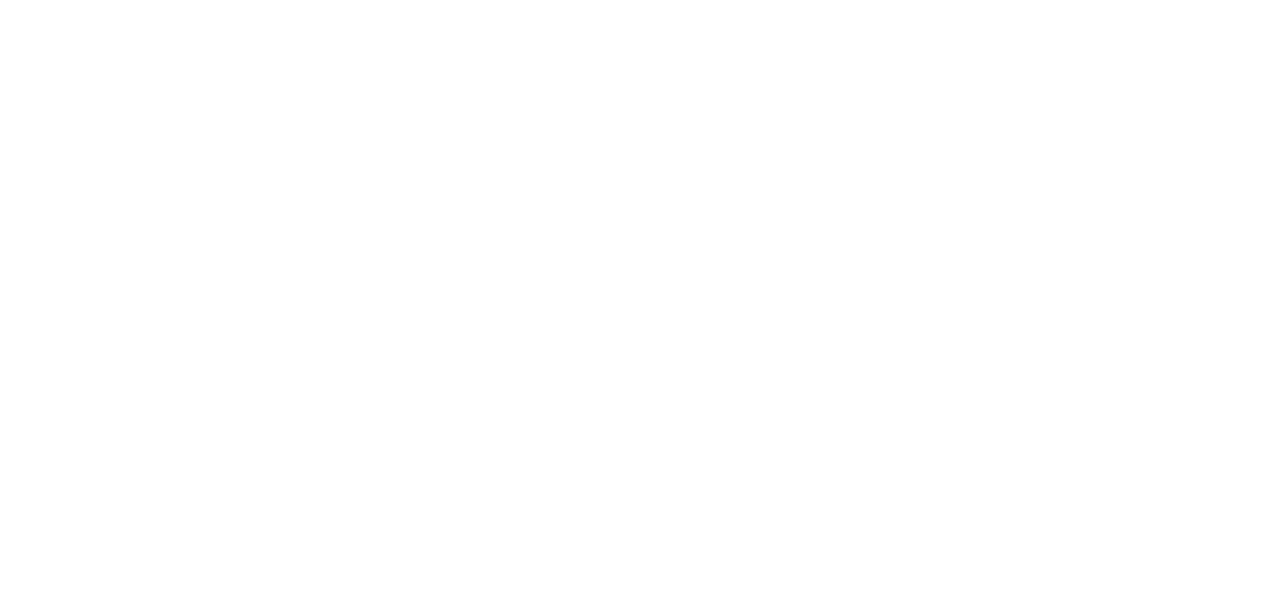
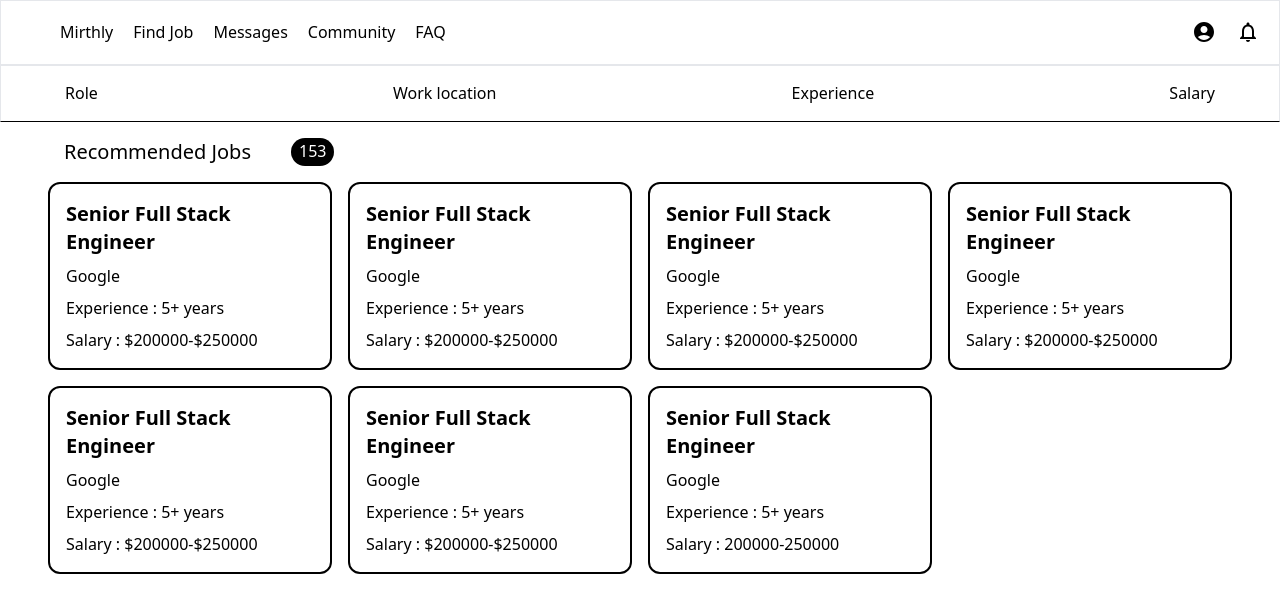
Before and after one commit to Mirthly/MirthlyHire, a React (Vite) app in the folder client/: page /explore in a window 1280 px wide. Before the commit this address had no page. Shown: the top 612 px of the page. Built offline with nearby package versions, Linux system fonts and the light colour scheme.

Commit message:
Page Changes

```diff
--- a/client/src/App.tsx
+++ b/client/src/App.tsx
@@ -1,12 +1,19 @@
 import { Route, Routes } from "react-router-dom";
 import HomePage from "./pages/HomePage";
-import Job from "./pages/Job";
+import Messages from "./pages/Messages";
+import Community from "./pages/Community";
+import About from "./pages/About";
+import Dashboard from "./pages/Dashboard";
 
 const App = () => {
   return (
     <Routes>
       <Route path="/" element={<HomePage />}></Route>
-      <Route path="/dashboard" element={<Job />}></Route>
+      <Route path="/explore" element={<Dashboard />}></Route>
+      <Route path="/messages" element={<Messages />}></Route>
+      <Route path="/community" element={<Community />}></Route>
+      <Route path="/about" element={<About />}></Route>
+
     </Routes>
   );
 };
--- a/client/src/components/Nav.tsx
+++ b/client/src/components/Nav.tsx
@@ -1,5 +1,6 @@
 import AccountCircleIcon from '@mui/icons-material/AccountCircle';
 import NotificationsNoneIcon from '@mui/icons-material/NotificationsNone';
+import { Link } from "react-router-dom";
 
 const Nav = () => {
   return (
@@ -7,15 +8,12 @@ const Nav = () => {
       <div>
         <div className='flex justify-between gap-5 border-b-2 fixed w-[100%]'>
           <div className='flex gap-5 m-5 px-10'>
-
-              <div>Mirthly</div>
-
+            <Link to="/">Mirthly</Link>
             <div className='flex gap-5'>
-              <div>Find Job</div>
-              <div>Messages</div>
-              <div>Hiring</div>
-              <div>Community</div>
-              <div>FAQ</div>
+              <Link to="/explore">Find Job</Link>
+              <Link to="/messages">Messages</Link>
+              <Link to="/community">Community</Link>
+              <Link to="/about">FAQ</Link>
             </div>
           </div>
           <div className='flex gap-5 m-5'>
--- /dev/null
+++ b/client/src/pages/About.tsx
@@ -0,0 +1,9 @@
+const About = () =>{
+    return(
+        <div>
+            <div>About</div>
+        </div>
+    )
+}
+
+export default About
--- /dev/null
+++ b/client/src/pages/Community.tsx
@@ -0,0 +1,9 @@
+const Community = () =>{
+    return(
+        <div>
+            <div>Community</div>
+        </div>
+    )
+}
+
+export default Community
--- /dev/null
+++ b/client/src/pages/Dashboard.tsx
@@ -0,0 +1,13 @@
+import Nav from "../components/Nav"
+import Job from "./Job";
+
+const Dashboard = () =>{
+    return(
+        <div>
+            <Nav/>
+            <Job/>
+        </div>
+    )
+}
+
+export default Dashboard;
--- a/client/src/pages/HomePage.tsx
+++ b/client/src/pages/HomePage.tsx
@@ -14,7 +14,7 @@ const HomePage = () => {
               Find jobs, create trackable resumes and enrich your application
             </div>
             <div className="flex gap-10">
-              <Link to="/dashboard">
+              <Link to="/explore">
                 <button className="shadow-lg px-4 py-2 text-2xl rounded-xl flex gap-2 items-center">
                   <div>Find</div>
                   <svg xmlns="http://www.w3.org/2000/svg" fill="none" viewBox="0 0 24 24" strokeWidth={1.5} stroke="currentColor" className="w-6 h-6">
--- a/client/src/pages/Job.tsx
+++ b/client/src/pages/Job.tsx
@@ -1,10 +1,10 @@
 import Nav from '../components/Nav';
 import Specs from '../components/Specs';
 import RecommendedJobs from '../components/RecommendedJobs';
+
 const Job = () => {
   return (
     <div>
-      <Nav />
       <Specs />
       <RecommendedJobs />
     </div>
--- /dev/null
+++ b/client/src/pages/Messages.tsx
@@ -0,0 +1,11 @@
+const Messages = () =>{
+    return(
+        <div>
+            <div>
+                Messages
+            </div>
+        </div>
+    )
+}
+
+export default Messages
```
